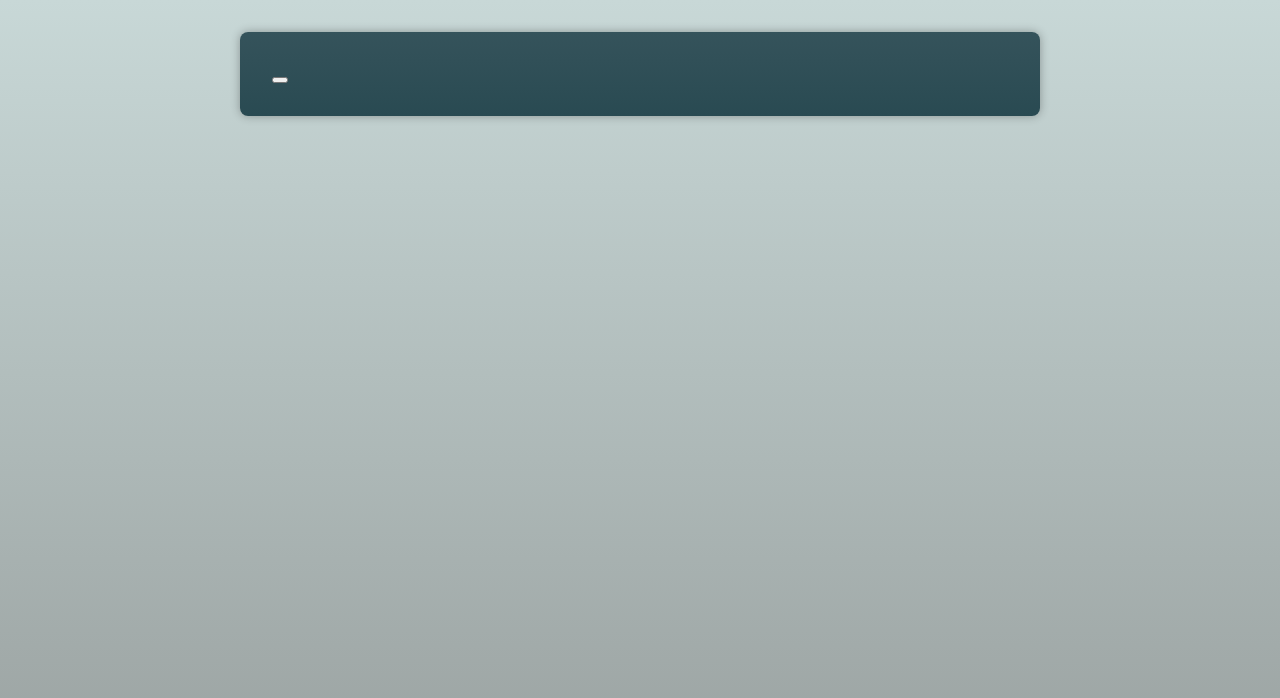
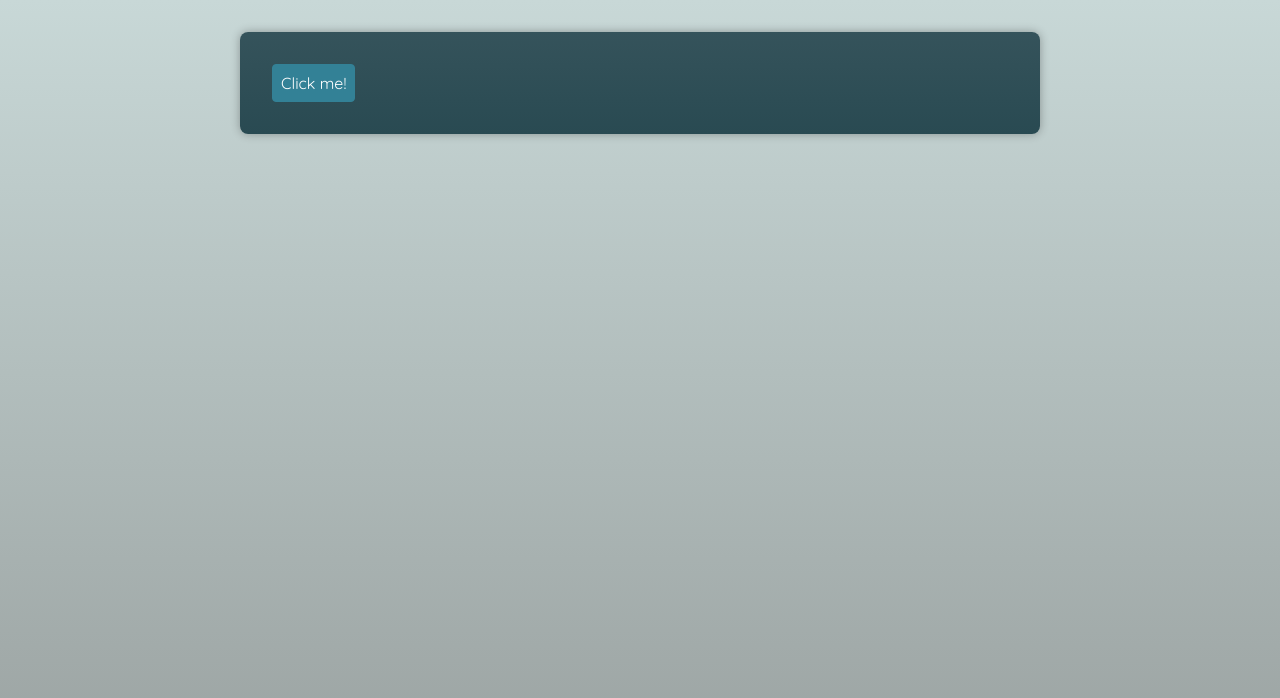
Before and after one commit to desizafirova/advanced-components-ts-react, a React (Vite) app: page / in a window 1280 px wide. Shown: the top 698 px of the page. Built offline with nearby package versions, Linux system fonts and the light colour scheme; a web font is replaced by a local one.

Commit message:
building a better polymorphic component with Generics

```diff
--- a/src/App.tsx
+++ b/src/App.tsx
@@ -1,9 +1,10 @@
+import Button from './components/Button';
 import Container from './components/Container';
 
 function App() {
   return (
     <main>
-      <Container as={'button'} />
+      <Container as={Button}>Click me!</Container>
     </main>
   );
 }
--- a/src/components/Container.tsx
+++ b/src/components/Container.tsx
@@ -1,11 +1,18 @@
-import { ElementType } from 'react';
+import { ComponentPropsWithoutRef, ElementType, ReactNode } from 'react';
 
-type ContainerProps = {
-  as: ElementType; // special built-in type in react. It simply means that the value should be some valid identifier of a component
-};
+// ElementType - a special built-in type in react. It simply means that the value should be some valid identifier of a component
+type ContainerProps<T extends ElementType> = {
+  //adding some placeholder as a T that will accept the identifier of the as property. So we can use it down on ComponentPropsWithoutRef<>. With this extends we are saying that ContainerProps should be used with some type that will be defined at the point of time, where we are using this ContainerProps type.
+  as?: T;
+  children: ReactNode; // it means that children should get some JSX code
+} & ComponentPropsWithoutRef<T>;
 
-export default function Container({ as }: ContainerProps) {
+export default function Container<C extends ElementType>({
+  as,
+  children,
+  ...props
+}: ContainerProps<C>) {
   // it should be with capital letter in order to use it as a component in JSX in the end
-  const Component = as;
-  return <Component />;
+  const Component = as || 'div';
+  return <Component {...props}>{children}</Component>;
 }
```
